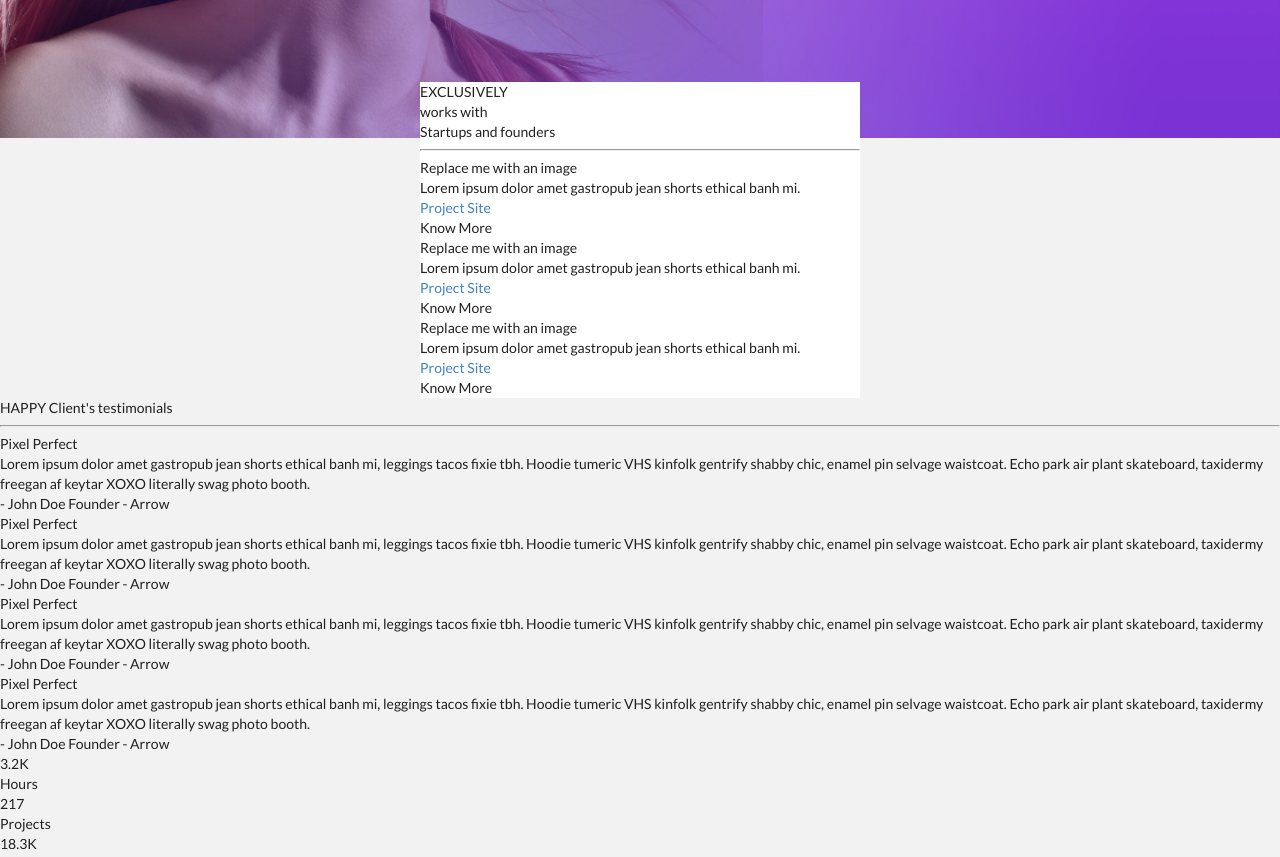
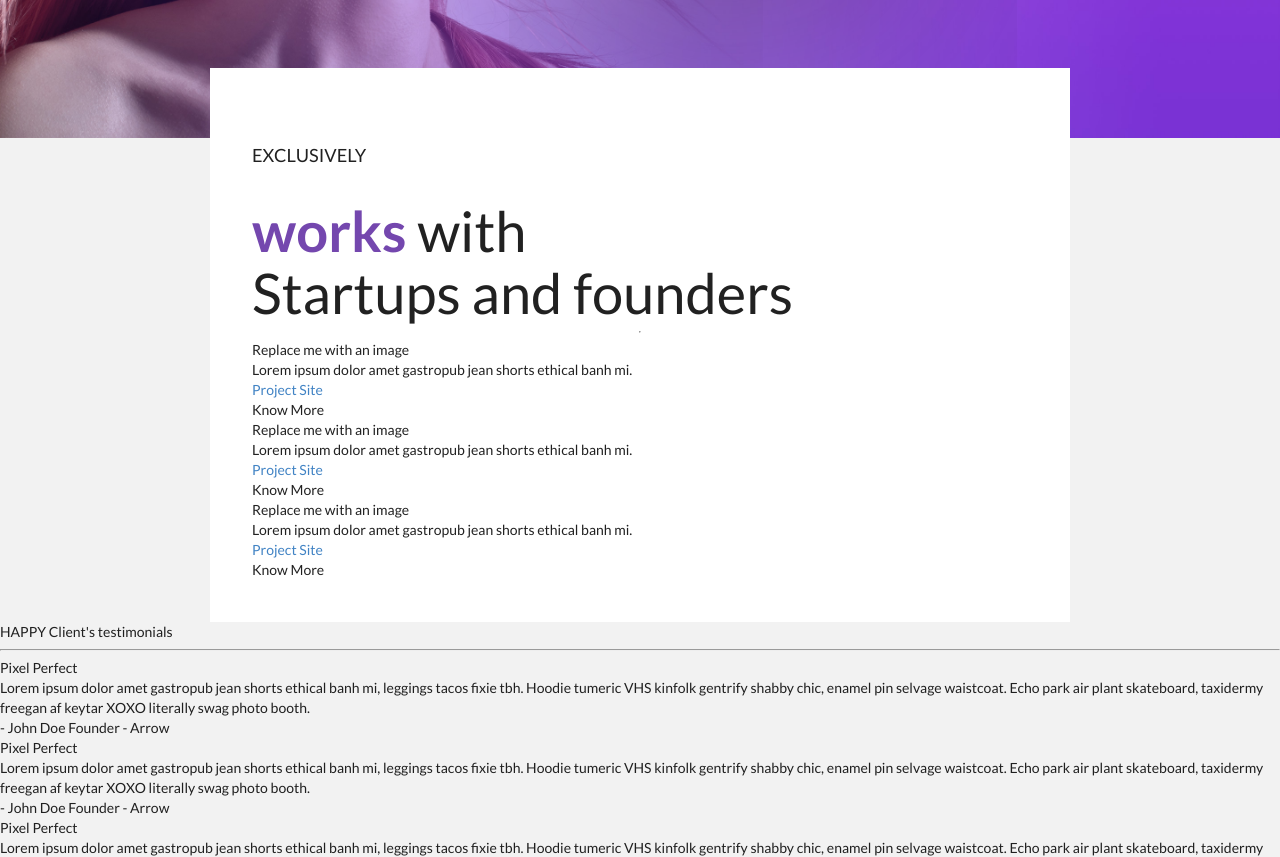
Before and after one commit to danielwangai/sample-portifolio-landing-page, a website: page index.html in a window 1280 px wide. Shown: the part 585-1442 px from the top of the page. Drawn offline with nearby package versions, Linux system fonts and the light colour scheme.

Commit message:
feat(portfolio): WIP - design portfolio section
- implement portfolio header

```diff
--- a/index.html
+++ b/index.html
@@ -39,23 +39,23 @@
                 </div>
             </div>
         </div>
-        <div class="content-container">
+        <div class="portfolio-container">
             <div class="portfolio">
                 <div class="portfolio-body">
                     <div class="portfolio-header">
-                        <span>
+                        <div class="heading">
                             EXCLUSIVELY
-                        </span>
+                        </div>
                         <div class="works-with">
-                            <span class="works">works</span> with
+                            <span class="works">works</span> <span class="with">with</span>
                         </div>
-                        <div class="startups-founders">
+                        <div class="startup-founders">
                             Startups and founders
                         </div>
                     </div>
                     <hr>
                     <div class="portfolio-content">
-                        <div class="project">
+                        <div class="project-card">
                             <div class="project-header">
                                 <span>Replace me with an image</span>
                             </div>
@@ -69,7 +69,7 @@
                                 Know More
                             </div>
                         </div>
-                        <div class="project">
+                        <div class="project-card">
                             <div class="project-header">
                                 <span>Replace me with an image</span>
                             </div>
@@ -83,7 +83,7 @@
                                 Know More
                             </div>
                         </div>
-                        <div class="project">
+                        <div class="project-card">
                             <div class="project-header">
                                 <span>Replace me with an image</span>
                             </div>
--- a/public/css/styles.scss
+++ b/public/css/styles.scss
@@ -17,7 +17,7 @@ body {
     margin-right: auto;
 
     .navbar {
-      margin: 3rem 30rem 3rem auto;
+      margin: 3rem 15rem 3rem auto;
 
       img {
         width: 3rem;
@@ -26,7 +26,7 @@ body {
 
     .jumbotron-container {
       width: 35rem;
-      margin: 5rem 30rem 0rem auto;
+      margin: 5rem 15rem 0rem auto;
       display: flex;
       flex-direction: column;
 
@@ -89,12 +89,59 @@ body {
     }
   }
 
-  .content-container {
+  .portfolio-container {
     background-color: #f2f2f2;
 
     .portfolio {
-      margin: -4rem 30rem 0rem 30rem;
+      margin: -5rem 15rem 0rem 15rem;
       background: white;
+
+      .portfolio-body {
+        padding: 5rem 3rem 3rem 3rem;
+        display: flex;
+        flex-direction: column;
+
+        .portfolio-header {
+          margin-top: .5rem;
+          display: flex;
+          flex-direction: column;
+
+          .heading {
+            font-size: 1.3rem;
+            font-weight: 400;
+            margin-bottom: 2rem;
+
+          }
+          .works-with {
+            font-size: 4rem;
+            margin: 2rem 0rem;
+
+            .works {
+              font-weight: 600;
+              color: #7447ae;
+            }
+
+            .with {
+              font-weight: 400;
+            }
+          }
+
+          .startup-founders {
+            font-size: 4rem;
+            margin-top: .7rem;
+            font-weight: 400;
+            margin: 1rem 0;
+          }
+
+          .startup-founders::after {
+            height: .5rem;
+            display: block;
+            widows: 6rem;
+            content: '';
+            color: red;
+          }
+        }
+      }
     }
   }
 }
```
Also changed, not shown: public/css/styles.css.
